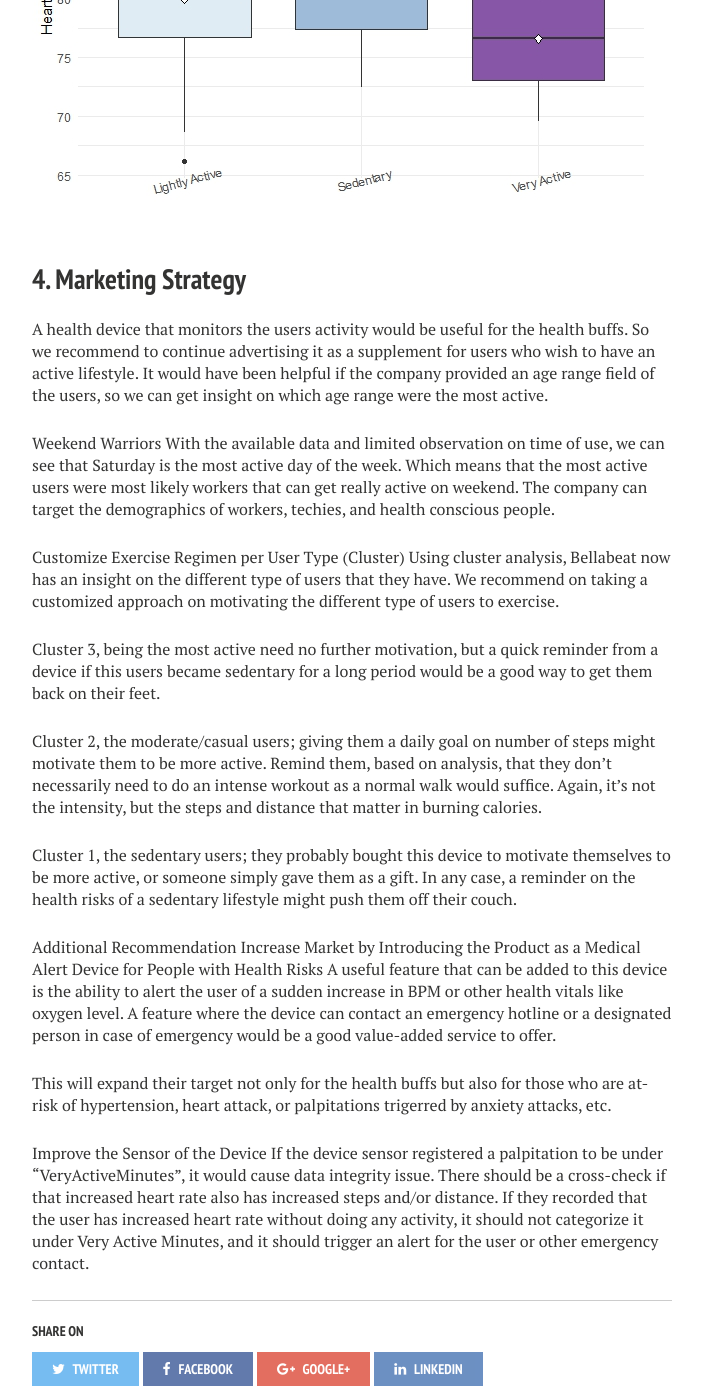
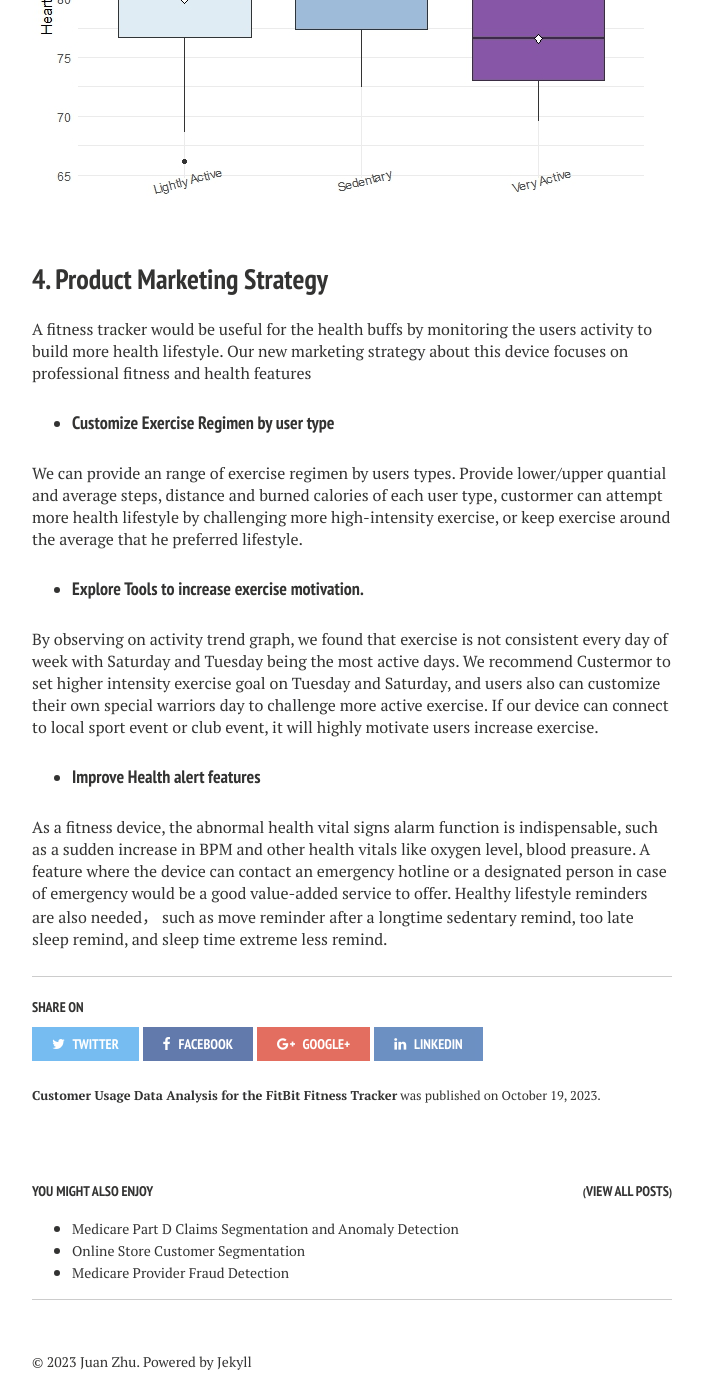
Before and after one commit to Janzhuj/janzhuj.github.io, a Jekyll site: the page built from _posts/2023-10-19-Customer-Usage-Data-Analysis-for-the-FitBit-Fitness-Tracker.md, in a window 1280 px wide and 1400 px high, scrolled down 18216 px. Shown: the whole window, without its empty margins (288-991 px from the left). Built offline with Jekyll 4.4.1, drawn with Linux system fonts in a browser that asks for light colours; nearby versions of some CDN libraries; library files that are not in the unit come from our copies; comment, search, counter and statistics services are not loaded.

Commit message:
Update 2023-10-19-Customer-Usage-Data-Analysis-for-the-FitBit-Fitness-Tracker.md

```diff
--- a/_posts/2023-10-19-Customer-Usage-Data-Analysis-for-the-FitBit-Fitness-Tracker.md
+++ b/_posts/2023-10-19-Customer-Usage-Data-Analysis-for-the-FitBit-Fitness-Tracker.md
@@ -581,27 +581,18 @@ ggplot(merged_heartrate,aes(Segment,Avgheartrate, fill=Segment))+
 
 ![Rplot-10](/figs/2023-10-19-FitBit-Fitness-Tracker/Rplot-10.jpeg)
 
-## 4. Marketing Strategy
+## 4. Product Marketing Strategy
 
-A health device that monitors the users activity would be useful for the health buffs. So we recommend to continue advertising it as a supplement for users who wish to have an active lifestyle. It would have been helpful if the company provided an age range field of the users, so we can get insight on which age range were the most active.
+A fitness tracker would be useful for the health buffs by monitoring the users activity to build more health lifestyle.  Our new marketing strategy about this device focuses on professional fitness and health features
 
-Weekend Warriors
-With the available data and limited observation on time of use, we can see that Saturday is the most active day of the week. Which means that the most active users were most likely workers that can get really active on weekend. The company can target the demographics of workers, techies, and health conscious people.
+* #### Customize Exercise Regimen by user type
 
-Customize Exercise Regimen per User Type (Cluster)
-Using cluster analysis, Bellabeat now has an insight on the different type of users that they have. We recommend on taking a customized approach on motivating the different type of users to exercise.
+We can provide an range of exercise regimen by users types. Provide lower/upper quantial and average steps, distance and burned calories of each user type, custormer can attempt more health lifestyle by challenging more high-intensity exercise, or keep exercise around the average that he preferred lifestyle.
 
-Cluster 3, being the most active need no further motivation, but a quick reminder from a device if this users became sedentary for a long period would be a good way to get them back on their feet.
+* #### Explore Tools to increase exercise motivation.
 
-Cluster 2, the moderate/casual users; giving them a daily goal on number of steps might motivate them to be more active. Remind them, based on analysis, that they don't necessarily need to do an intense workout as a normal walk would suffice. Again, it's not the intensity, but the steps and distance that matter in burning calories.
+By observing on activity trend graph, we found that exercise is not consistent every day of week with Saturday and Tuesday being the most active days. We recommend Custermor to set higher intensity exercise goal on Tuesday and Saturday, and users also can customize their own special warriors day to challenge more active exercise. If our device can connect to local sport event or club event, it will highly motivate users increase exercise.
 
-Cluster 1, the sedentary users; they probably bought this device to motivate themselves to be more active, or someone simply gave them as a gift. In any case, a reminder on the health risks of a sedentary lifestyle might push them off their couch.
+* #### Improve Health alert features
 
-Additional Recommendation
-Increase Market by Introducing the Product as a Medical Alert Device for People with Health Risks
-A useful feature that can be added to this device is the ability to alert the user of a sudden increase in BPM or other health vitals like oxygen level. A feature where the device can contact an emergency hotline or a designated person in case of emergency would be a good value-added service to offer.
-
-This will expand their target not only for the health buffs but also for those who are at-risk of hypertension, heart attack, or palpitations trigerred by anxiety attacks, etc.
-
-Improve the Sensor of the Device
-If the device sensor registered a palpitation to be under "VeryActiveMinutes", it would cause data integrity issue. There should be a cross-check if that increased heart rate also has increased steps and/or distance. If they recorded that the user has increased heart rate without doing any activity, it should not categorize it under Very Active Minutes, and it should trigger an alert for the user or other emergency contact.
+As a fitness device,  the abnormal health vital signs alarm function is indispensable, such as a sudden increase in BPM and other health vitals like oxygen level, blood preasure. A feature where the device can contact an emergency hotline or a designated person in case of emergency would be a good value-added service to offer. Healthy lifestyle reminders are also needed， such as move reminder after a longtime sedentary remind, too late sleep remind, and sleep time extreme less remind.
```
